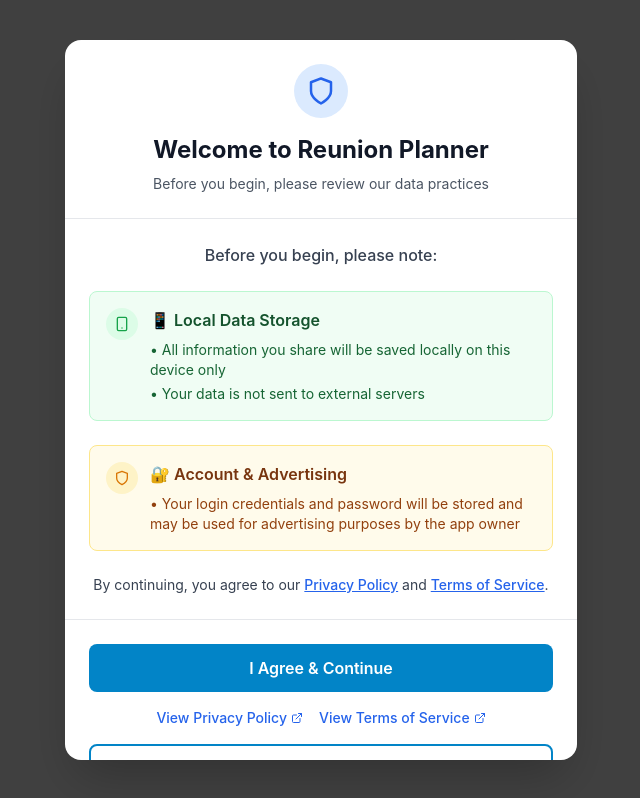
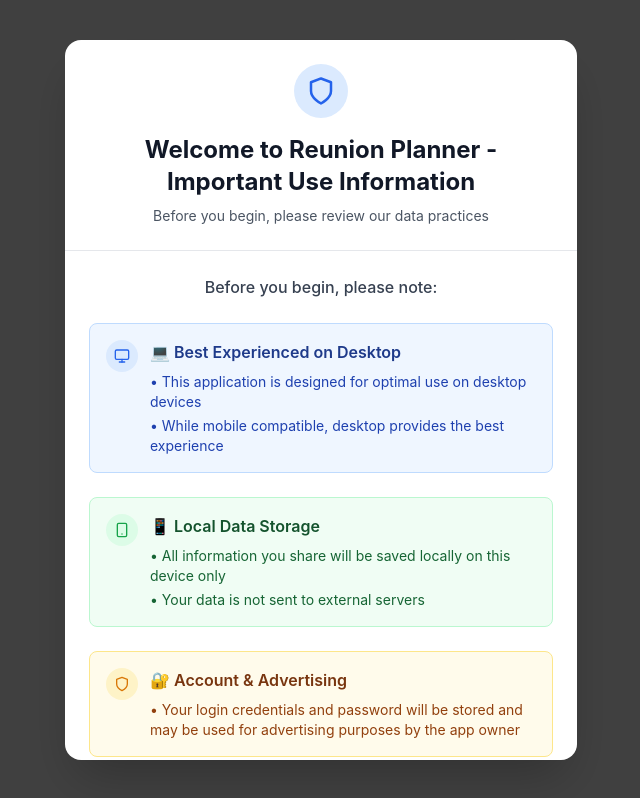
Before and after one commit to Drlmspace/Reunion-Planner-App-Development-1367, a React (Vite) app: page /#/settings in a window 1280 px wide. Before the commit this address led to /#/. Shown: the whole page, without its empty margins (319-959 px from the left). Built offline with nearby package versions, Linux system fonts and the light colour scheme.

Commit message:
Added files via Greta

```diff
--- a/src/components/FirstLaunch/FirstLaunchModal.jsx
+++ b/src/components/FirstLaunch/FirstLaunchModal.jsx
@@ -4,7 +4,7 @@ import Button from '../UI/Button';
 import * as FiIcons from 'react-icons/fi';
 import SafeIcon from '../../common/SafeIcon';
 
-const { FiShield, FiSmartphone, FiExternalLink, FiX } = FiIcons;
+const { FiShield, FiSmartphone, FiExternalLink, FiX, FiMonitor } = FiIcons;
 
 const FirstLaunchModal = ({ onAccept, onDecline }) => {
   const [isVisible, setIsVisible] = useState(true);
@@ -30,6 +30,10 @@ const FirstLaunchModal = ({ onAccept, onDecline }) => {
     window.open('https://app.getterms.io/view/sBtei/terms-of-service/en-us', '_blank', 'noopener,noreferrer');
   };
 
+  const openAcceptableUsePolicy = () => {
+    window.open('https://app.getterms.io/policy/sBtei/acceptable-use', '_blank', 'noopener,noreferrer');
+  };
+
   if (!isVisible) return null;
 
   return (
@@ -47,7 +51,7 @@ const FirstLaunchModal = ({ onAccept, onDecline }) => {
               <SafeIcon icon={FiShield} className="text-3xl text-blue-600 dark:text-blue-400" />
             </div>
             <h1 className="text-2xl font-bold text-gray-900 dark:text-white mb-2">
-              Welcome to Reunion Planner
+              Welcome to Reunion Planner - Important Use Information
             </h1>
             <p className="text-gray-600 dark:text-gray-300 text-sm">
               Before you begin, please review our data practices
@@ -59,6 +63,24 @@ const FirstLaunchModal = ({ onAccept, onDecline }) => {
         <div className="px-6 py-6 space-y-6">
           <div className="text-center text-gray-700 dark:text-gray-300 mb-6">
             <p className="font-medium mb-4">Before you begin, please note:</p>
+          </div>
+
+          {/* Desktop recommended notice */}
+          <div className="bg-blue-50 dark:bg-blue-900/20 border border-blue-200 dark:border-blue-800 rounded-lg p-4">
+            <div className="flex items-start space-x-3">
+              <div className="bg-blue-100 dark:bg-blue-900/40 p-2 rounded-full flex-shrink-0">
+                <SafeIcon icon={FiMonitor} className="text-blue-600 dark:text-blue-400" />
+              </div>
+              <div>
+                <h3 className="font-semibold text-blue-900 dark:text-blue-100 mb-2">
+                  💻 Best Experienced on Desktop
+                </h3>
+                <div className="text-sm text-blue-800 dark:text-blue-200 space-y-1">
+                  <p>• This application is designed for optimal use on desktop devices</p>
+                  <p>• While mobile compatible, desktop provides the best experience</p>
+                </div>
+              </div>
+            </div>
           </div>
 
           {/* Local Data Storage Section */}
@@ -106,12 +128,19 @@ const FirstLaunchModal = ({ onAccept, onDecline }) => {
               >
                 Privacy Policy
               </button>
-              {' '}and{' '}
+              ,{' '}
               <button
                 onClick={openTermsOfService}
                 className="text-blue-600 dark:text-blue-400 hover:text-blue-700 dark:hover:text-blue-300 underline font-medium"
               >
                 Terms of Service
+              </button>
+              , and{' '}
+              <button
+                onClick={openAcceptableUsePolicy}
+                className="text-blue-600 dark:text-blue-400 hover:text-blue-700 dark:hover:text-blue-300 underline font-medium"
+              >
+                Acceptable Use Policy
               </button>
               .
             </p>
@@ -130,7 +159,7 @@ const FirstLaunchModal = ({ onAccept, onDecline }) => {
           </Button>
 
           {/* Policy Links */}
-          <div className="flex flex-col sm:flex-row gap-2 sm:gap-4 justify-center">
+          <div className="flex flex-col space-y-2">
             <button
               onClick={openPrivacyPolicy}
               className="flex items-center justify-center space-x-1 text-sm text-blue-600 dark:text-blue-400 hover:text-blue-700 dark:hover:text-blue-300 font-medium"
@@ -143,6 +172,13 @@ const FirstLaunchModal = ({ onAccept, onDecline }) => {
               className="flex items-center justify-center space-x-1 text-sm text-blue-600 dark:text-blue-400 hover:text-blue-700 dark:hover:text-blue-300 font-medium"
             >
               <span>View Terms of Service</span>
+              <SafeIcon icon={FiExternalLink} className="text-xs" />
+            </button>
+            <button
+              onClick={openAcceptableUsePolicy}
+              className="flex items-center justify-center space-x-1 text-sm text-blue-600 dark:text-blue-400 hover:text-blue-700 dark:hover:text-blue-300 font-medium"
+            >
+              <span>View Acceptable Use Policy</span>
               <SafeIcon icon={FiExternalLink} className="text-xs" />
             </button>
           </div>
--- a/src/pages/Settings.jsx
+++ b/src/pages/Settings.jsx
@@ -271,6 +271,10 @@ const Settings = () => {
 
   const openTermsOfService = () => {
     window.open('https://app.getterms.io/view/sBtei/terms-of-service/en-us', '_blank', 'noopener,noreferrer');
+  };
+
+  const openAcceptableUsePolicy = () => {
+    window.open('https://app.getterms.io/policy/sBtei/acceptable-use', '_blank', 'noopener,noreferrer');
   };
 
   // Get terms acceptance info
@@ -770,7 +774,7 @@ const Settings = () => {
             {/* Policy Links */}
             <div className="space-y-4 mb-6">
               <h3 className="font-medium text-gray-900 dark:text-white">Review Our Policies</h3>
-              <div className="flex flex-col sm:flex-row gap-4">
+              <div className="grid grid-cols-1 sm:grid-cols-3 gap-4">
                 <button
                   onClick={openPrivacyPolicy}
                   className="flex items-center justify-center space-x-2 px-4 py-2 border border-gray-300 dark:border-gray-600 rounded-lg text-gray-700 dark:text-gray-300 hover:bg-gray-50 dark:hover:bg-gray-700 transition-colors"
@@ -785,6 +789,14 @@ const Settings = () => {
                 >
                   <SafeIcon icon={FiShield} />
                   <span>Terms of Service</span>
+                  <SafeIcon icon={FiExternalLink} className="text-xs" />
+                </button>
+                <button
+                  onClick={openAcceptableUsePolicy}
+                  className="flex items-center justify-center space-x-2 px-4 py-2 border border-gray-300 dark:border-gray-600 rounded-lg text-gray-700 dark:text-gray-300 hover:bg-gray-50 dark:hover:bg-gray-700 transition-colors"
+                >
+                  <SafeIcon icon={FiShield} />
+                  <span>Acceptable Use</span>
                   <SafeIcon icon={FiExternalLink} className="text-xs" />
                 </button>
               </div>
```
